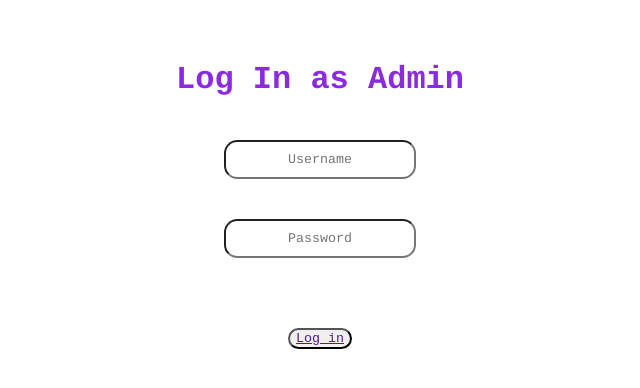
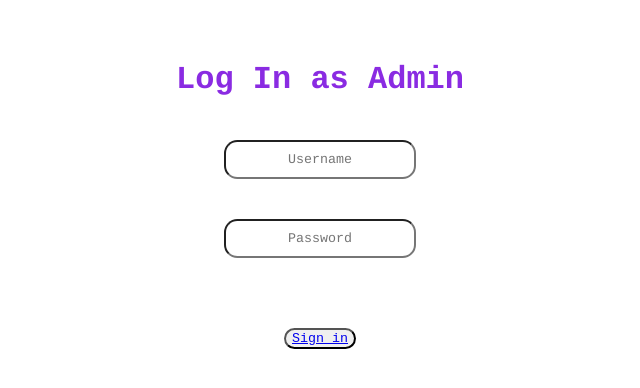
Before and after one commit to MinaCien/Info-Systems-Project, a plain HTML site: page code/Implement/AdminLogIn.html in a window 1280 px wide. Shown: the full height of the page, 320-960 px from the left. Drawn offline with Linux system fonts and the light colour scheme.

Commit message:
Update AdminLogIn.html

```diff
--- a/code/Implement/AdminLogIn.html
+++ b/code/Implement/AdminLogIn.html
@@ -9,6 +9,8 @@
 <body>
 
     <h1>Log In as Admin</h1>
+
+    <!--Username and Password textbox-->
 
     <div class="container">
             <input type="text"
@@ -24,15 +26,9 @@
                 required>
 
         </div>
-        <button class="pill" id="Log in" type="button"><a href="" >Log in</a></button>
+
+        <!--Sign in button-->
+
+        <button class="pill" id="Sign in" type="button"><a href="index.html" >Sign in</a></button>
+
 </body>
-
-
-
-
-
-
-
-
-
-</html>
```
